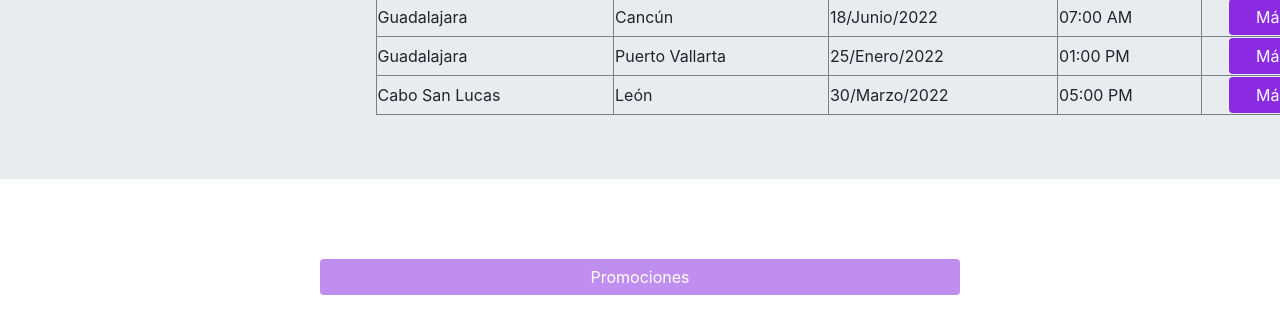
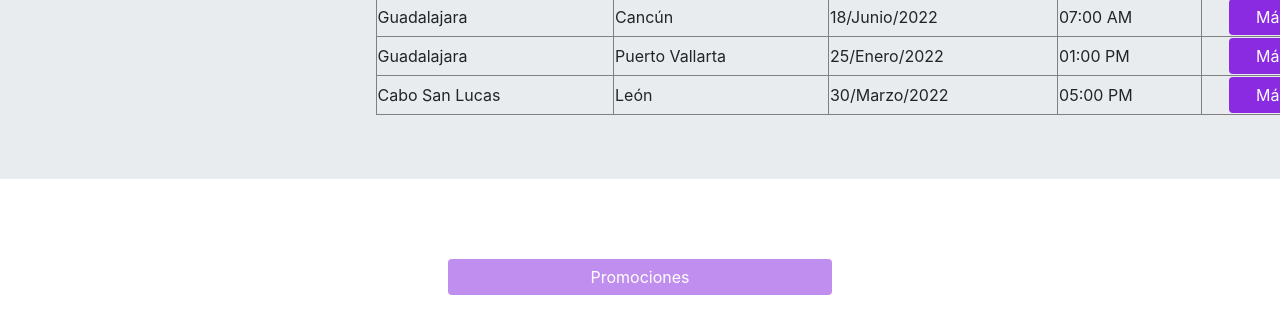
Before and after one commit to Cova247/AerolineaEquipo5, a website: page AWSHTML/index.html in a window 1280 px wide. Shown: the part 489-800 px from the top of the page. Drawn offline with nearby package versions, Linux system fonts and the light colour scheme.

Commit message:
Se agregó botón de promociones en página principal funcional

```diff
--- a/AWSHTML/index.html
+++ b/AWSHTML/index.html
@@ -75,7 +75,7 @@
 
 
       <div class="d-grid gap-2" style="text-align: center;">
-        <a style="border:0px; background-color: rgba(137, 43, 226, 0.534); width: 50%;" type="submit" class="btn btn-primary" href="promociones.html">Promociones</a>
+        <a style="border:0px; background-color: rgba(137, 43, 226, 0.534); width: 30%;" type="submit" class="btn btn-primary" href="promociones.html">Promociones</a>
       </div>
 
 
```
